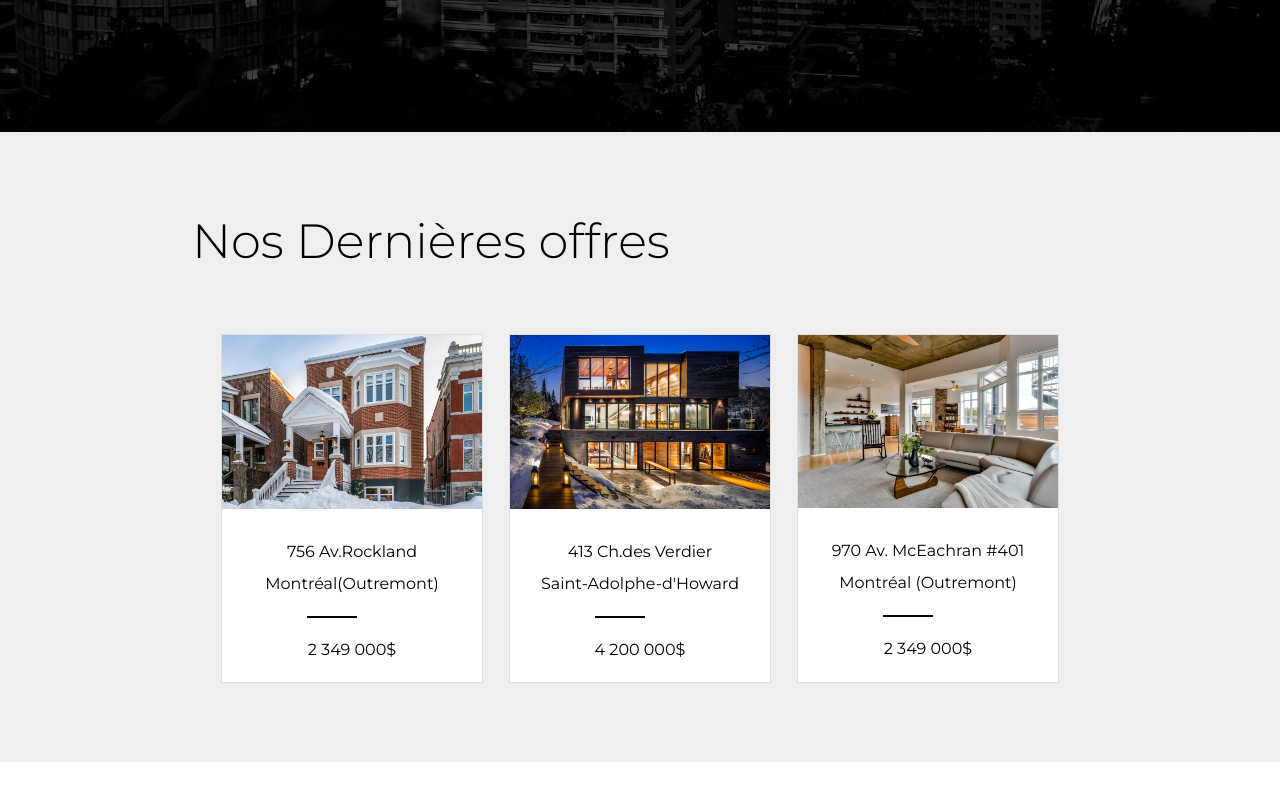
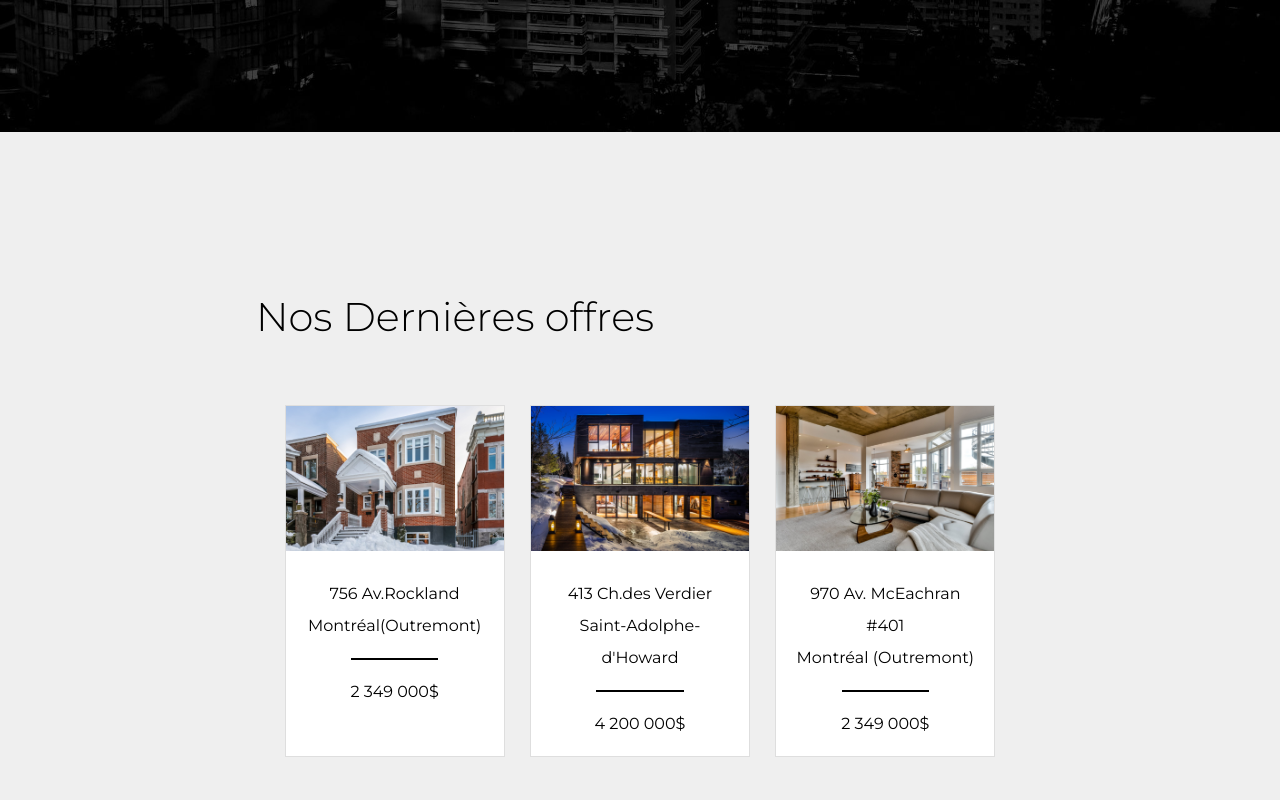
Before and after one commit to alexrollin12/Agence-Ledor---01, a plain HTML site: page index.html in a window 1280 px wide. Shown: the part 668-1468 px from the top of the page. Before the commit the page ends 1430 px from the top, so only its background shows below. Drawn offline with Linux system fonts and the light colour scheme; a web font is replaced by a local one.

Commit message:
Minor fix
minor fix on some display ready for next step

```diff
--- a/index.html
+++ b/index.html
@@ -17,7 +17,7 @@
         </h1>
     <nav>
         <ul>
-            <li><a class="active" href="./index.html">Nos offres</a></li>
+            <li><a href="#offers">Nos offres</a></li>
             <li><a href="./location.html">Notre équipe</a></li>
             <li><a href="./contact.html">Contact</a></li>
         </ul>
--- a/styles.css
+++ b/styles.css
@@ -22,6 +22,7 @@ body{
 /* -- HEADER -- */
 
 header{
+    background-color: rgba(0, 0, 0, 0.3);
     display: flex;
     padding: 1rem;
     height: 5rem;
@@ -108,25 +109,23 @@ header li a:hover{
 }
 
 .container{
-    margin: 10vh 15vw;
-    height: 470px;
+    margin: 20vh 20vw;
+    height: 100%;
 
 }
 
 .container h1{
     font-weight: 300;
     margin-bottom: 4rem;
-    font-size: 3rem;
+    font-size: 2.5rem;
 }
 
 .houses{
     display: flex;
     margin: 1rem;
-
 }
 
 .house-elem{
-
     text-align: center;
     border: 1px solid #dedede;
     background-color: #fff;
@@ -141,8 +140,8 @@ margin: 1rem;
 
 .separator{
     border: 1px solid black;
-    width: 50px;
-    margin-left: 85px;
+    width: 40%;
+    margin: 0 30%;
 }
 
 .house-elem img{
```
